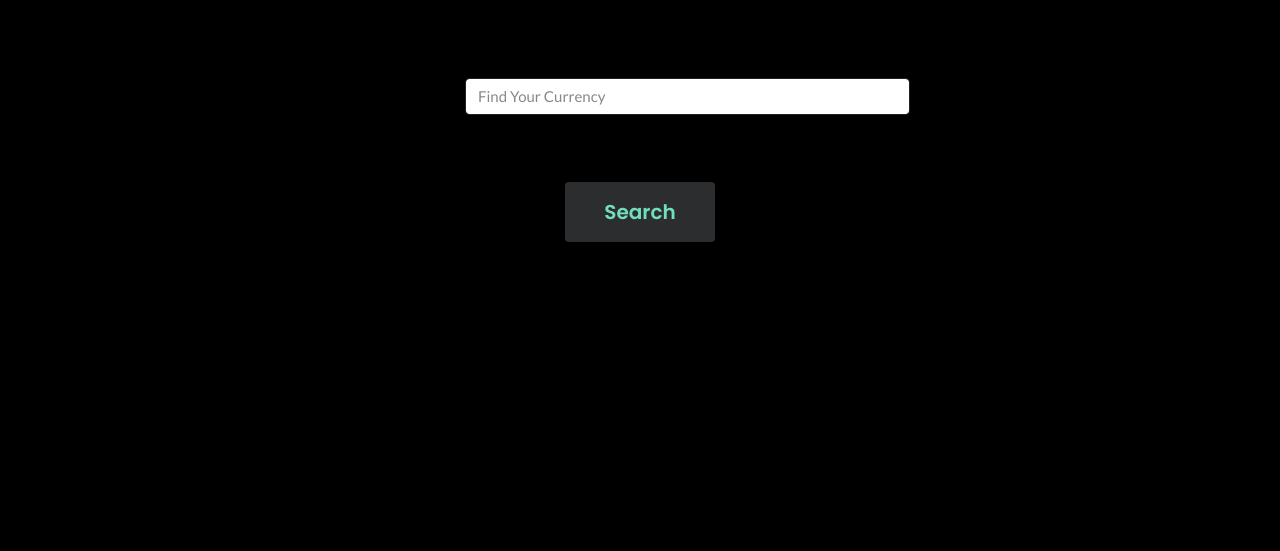
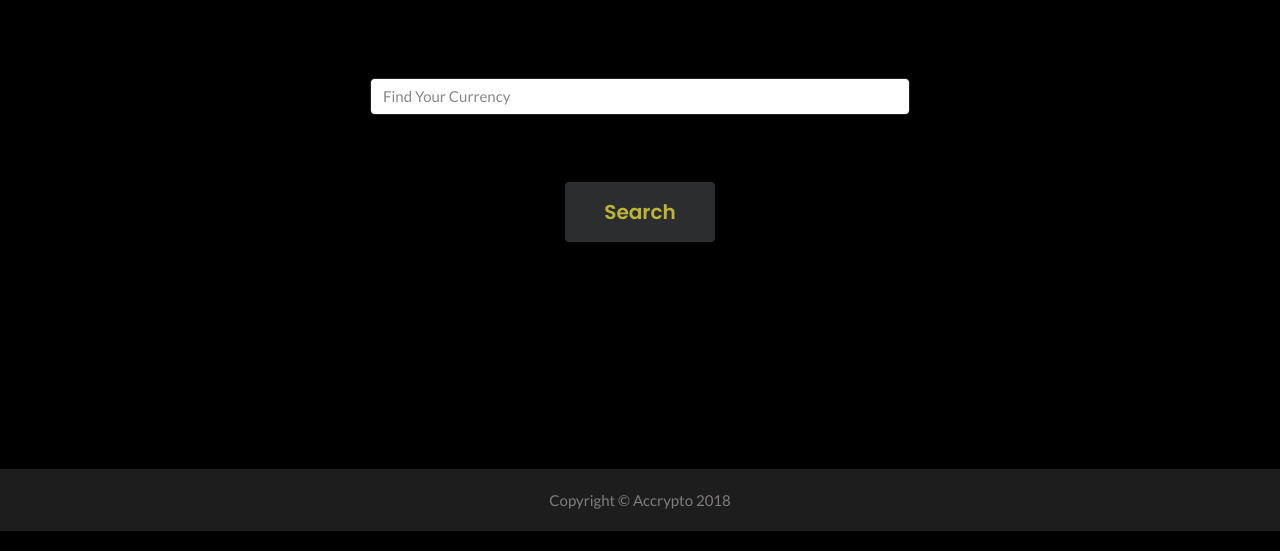
Before and after one commit to cansu2/accrypto, a plain HTML site: page index.html in a window 1280 px wide. Shown: the part 249-800 px from the top of the page. Drawn offline with nearby package versions, Linux system fonts and the light colour scheme; no server answers; a web font is replaced by a local one.

Commit message:
matt 805 1/24, commit before pulling master that is updated with tuckers code

```diff
--- a/assets/css/style.css
+++ b/assets/css/style.css
@@ -53,6 +53,7 @@ h4 {
     border-width: 1px;
     border-color: aliceblue;
     border-style: solid;
+    border-radius: 6px;
     padding: 10px;
 }
 
@@ -86,11 +87,28 @@ h4 {
 
 
 footer {
-    height: 100px;
+    position: static;
+    left: 0;x
+    bottom: 0;
     width: 100%;
-    background-color: rgb(37, 36, 36)
+    margin-top: 20px;
+    margin-bottom: 20px;
+    background-color: rgb(29, 29, 29);
+    color: rgb(129, 125, 125);
+    text-align: center;
+ }
 
-}
+ #footer {
+    position: fixed;
+    left: 0;
+    bottom: 0;
+    width: 100%;
+    margin-top: 20px;
+    margin-bottom: 20px;
+    background-color: rgb(29, 29, 29);
+    color: rgb(129, 125, 125);
+    text-align: center;
+ }
 
 /* test for the dynamic buttons*/
 
@@ -111,7 +129,7 @@ footer {
 
 .text {
   font: bold 1.25rem/1 poppins;
-  color: #71DFBE;
+  color: rgb(190, 181, 55);
   position: absolute;
   top: 50%;
   transform: translateY(-52%);
@@ -134,7 +152,7 @@ footer {
 svg {
   width: 30px;
   position: absolute;
-  top: 50%;
+  top: 100%;
   transform: translateY(-50%) translateX(-50%);
   left: 50%;
   right: 0;
--- a/index.html
+++ b/index.html
@@ -62,18 +62,13 @@ Propose: The porpose of this page is to serve
 
 
         <div class="row" id="searchbar">
-            <div class="col-sm-4"></div>
-
-
-
-            <div class="col-sm-5">
+            <div class="col-sm-3"></div>
+            <div class="col-sm-6">
                 <div class="form-group-index">
                     <input type="text" class="form-control hidden" id="usr searchForm" placeholder="Find Your Currency">
                 </div>
             </div>
-
-
-            <div class="col-sm-3"></div>
+        <div class="col-sm-3"></div>
         </div>
 
         </br>
@@ -81,9 +76,6 @@ Propose: The porpose of this page is to serve
         </br>
 
         <div class="row">
-
-
-
             <div class="col-lg-12">
                 <div>
                     <button type="button" id="search" class="button text btn btn-outline-warning searchClass center-block animated rotateIn coin">Search</button>
@@ -93,23 +85,16 @@ Propose: The porpose of this page is to serve
                     <path class="check" class="st0" d="M2,19.2C5.9,23.6,9.4,28,9.4,28L23,2" />
                 </svg>
             </div>
+        </div>
+    </div>
+
+    <div class="container-fluid" id="footer">
+        <footer>
+            <p>Copyright  &#169; Accrypto 2018</p>
+        </footer>
+    </div>
 
 
-
-        </div>
-
-        <!--div class="row">
-            <div class="col-sm-5"></div>
-            <div class="col-sm-3">
-                <br>
-                <div class="btn-group">
-                <button type="button" id="login" class="btn btn-outline-light animated rotateIn">Login</button>&nbsp;&nbsp;
-                <button type="button" id="signup" class="btn btn-outline-light animated rotateIn">Sign Up</button>
-                </div>
-            </div>
-            <div class="col-sm-4"></div>
-        </div-->
-    </div>
 
 
 
```
Also changed, not shown: main.html (+6 -0 lines).
